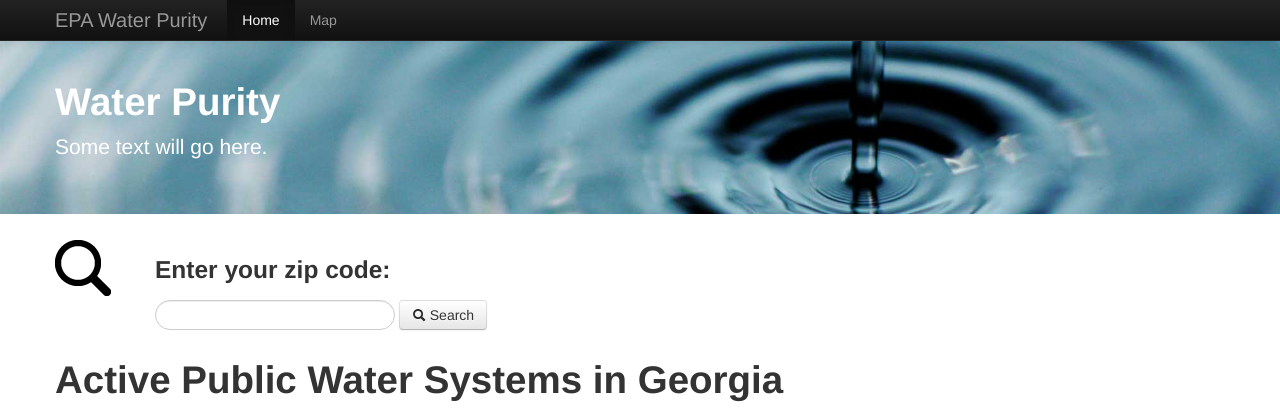
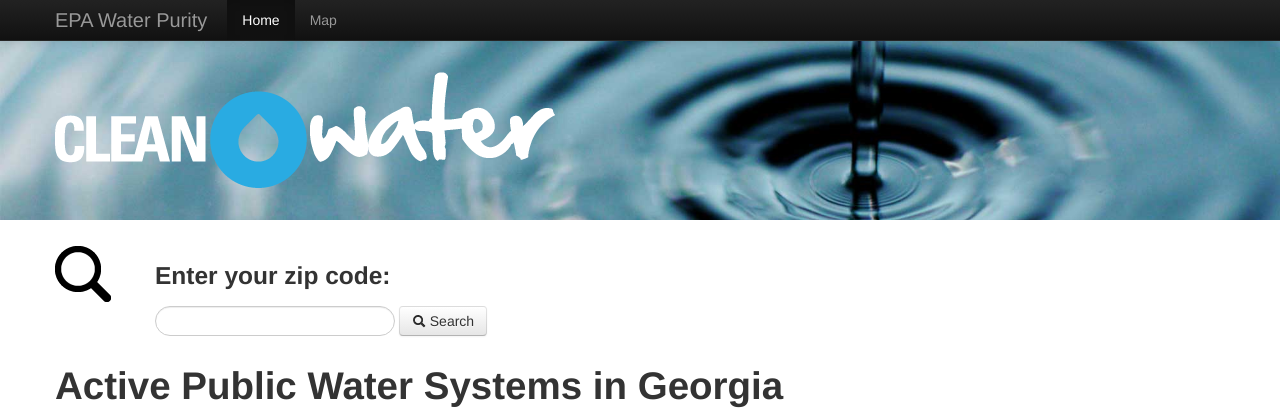
Before and after one commit to SuperHappyBlockParty/EPA-Water-Purity, a PHP site: page /index.php in a window 1280 px wide. Shown: the top 410 px of the page. Run offline with PHP 8.4, Linux system fonts and the light colour scheme; data that the repository does not hold is empty; some libraries are stand-ins or nearby versions.

Commit message:
Added logo to header

```diff
--- a/public_html/inc/header.php
+++ b/public_html/inc/header.php
@@ -42,7 +42,6 @@
 
 		<header class="jumbotron subhead" id="overview">
 			<div class="container">
-				<h1>Water Purity</h1>
-				<p class="lead">Some text will go here.</p>
+				<img src="img/logo-cleanwater.png" alt="Clean Water" />
 			</div>
 		</header>
```
